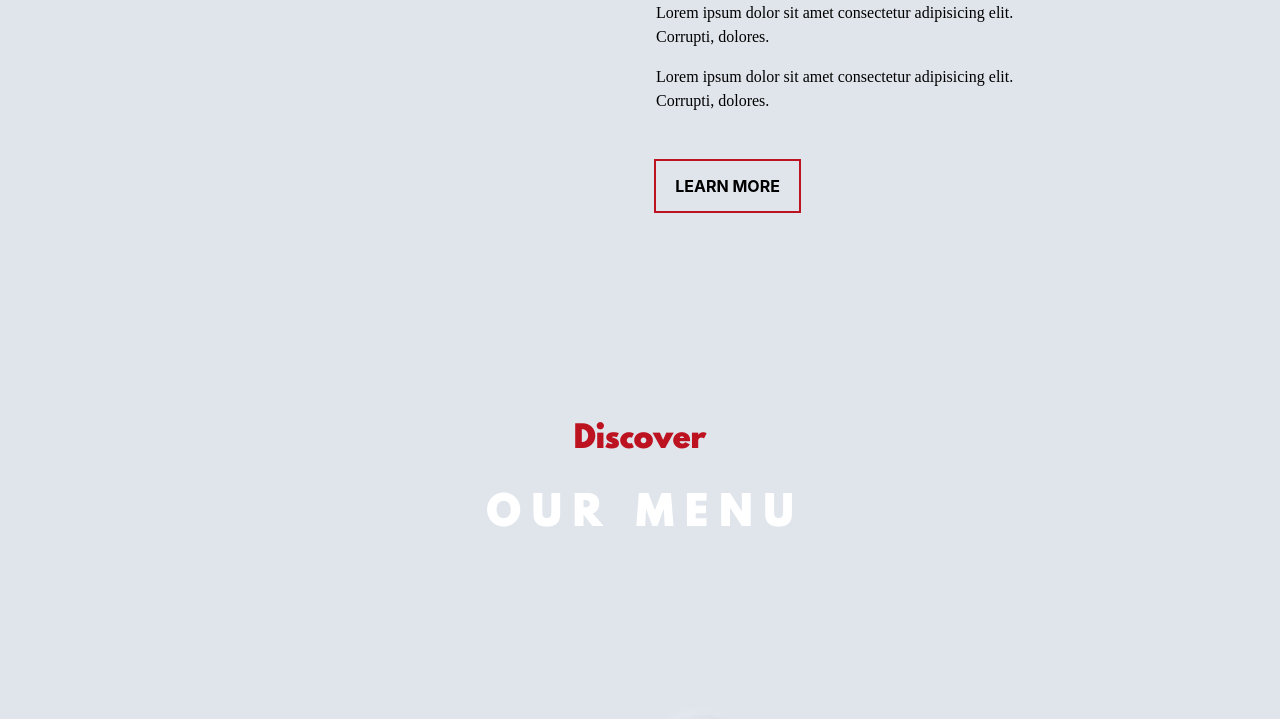
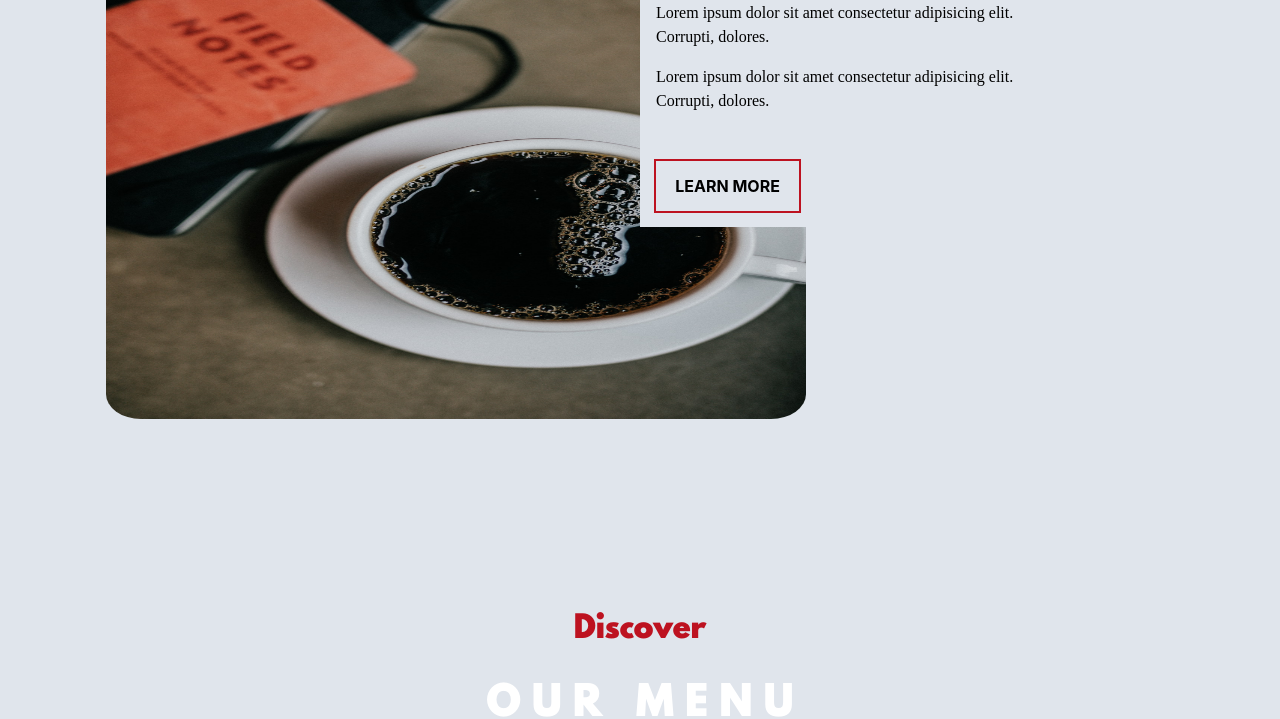
Before and after one commit to ahmad61539/coffe, a plain HTML site: page index.html in a window 1280 px wide. Shown: the part 1225-1944 px from the top of the page. Drawn offline with Linux system fonts and the light colour scheme; a web font is replaced by a local one.

Commit message:
Update index.html

```diff
--- a/index.html
+++ b/index.html
@@ -106,9 +106,7 @@
       <!-- first column  -->
       <article class="about-img-1">
         <div class="about-picture-container" >
-          <video autoplay muted loop id="myVideo">
-            <img src="Coffee/1.jpeg" alt="Avatar" class="menu-image">
-            </video>
+            <img src="Coffee/1.jpeg" style="width: 700px; height: 500px; margin-left: 90px;" alt="Avatar" class="menu-image">
         </div>
       </article>
       <!-- second column -->
```
